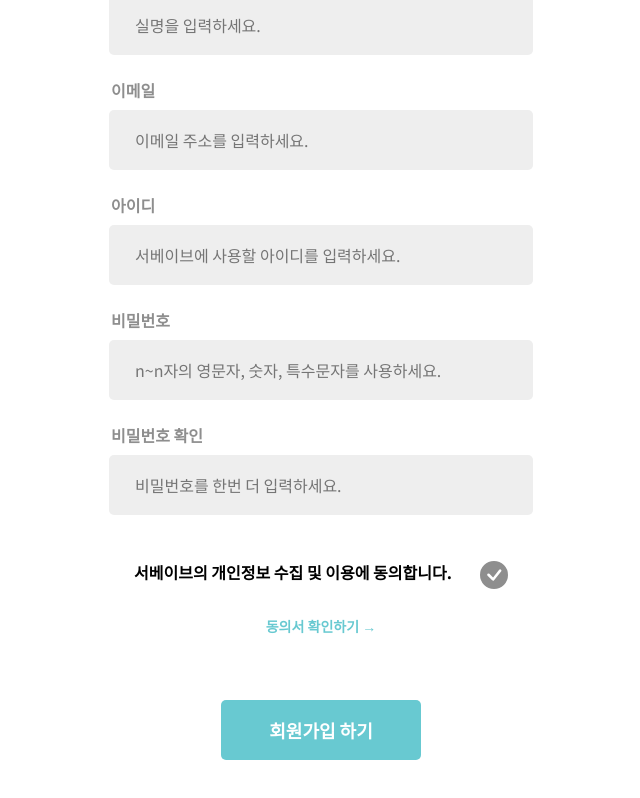
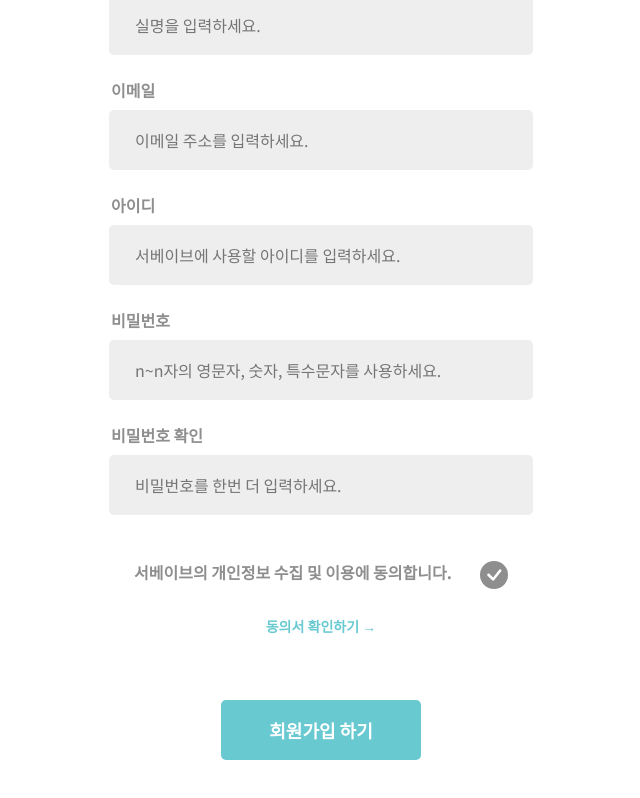
Before and after one commit to UMC-MMM/Client, a React (Create React App) app in the folder mmm_client/: page /signup in a window 1280 px wide. Shown: the part 401-1199 px from the top of the page, without its empty margins (319-959 px from the left). Built offline with nearby package versions, Linux system fonts and the light colour scheme.

Commit message:
회원가입 페이지 동의 클릭시 색상 변경

```diff
--- a/mmm_client/src/app.css
+++ b/mmm_client/src/app.css
@@ -85,12 +85,13 @@ background-color: #eeeeee;
   display: flex;
 }
 
-.navbarBellIcon, .navbarMypageIcon {
+.navbarBellIcon,
+.navbarMypageIcon {
   padding-left: 20px;
   padding-right: 20px;
 }
 
-.navbarLogo{
+.navbarLogo {
   text-align: center;
   width: 133px;
   height: 47px;
@@ -102,9 +103,8 @@ background-color: #eeeeee;
   padding-right: 40px;
 }
 
-
 /* LogIn page CSS*/
-.logo{
+.logo {
   background: linear-gradient(90deg, #e1605c 39.85%, #68c9d1 60.53%);
   -webkit-background-clip: text;
   -webkit-text-fill-color: transparent;
@@ -365,7 +365,7 @@ background-color: #eeeeee;
 }
 
 .signupAgree {
-  /* color: #8e8e8e; */
+  color: #8e8e8e;
   font-style: normal;
   font-weight: 700;
   font-size: 16px;
--- a/mmm_client/src/components/signup.jsx
+++ b/mmm_client/src/components/signup.jsx
@@ -67,8 +67,8 @@ const Signup = () => {
         <div className="signupAgreeContainer" onClick={handleAgree}>
           <div
             className="signupAgree"
-            style={{ color: { color } }}
             onClick={handleAgree}
+            style={{ color: color }}
           >
             서베이브의 개인정보 수집 및 이용에 동의합니다.
           </div>
```
Lines whose indentation alone changed are shown as unchanged.
